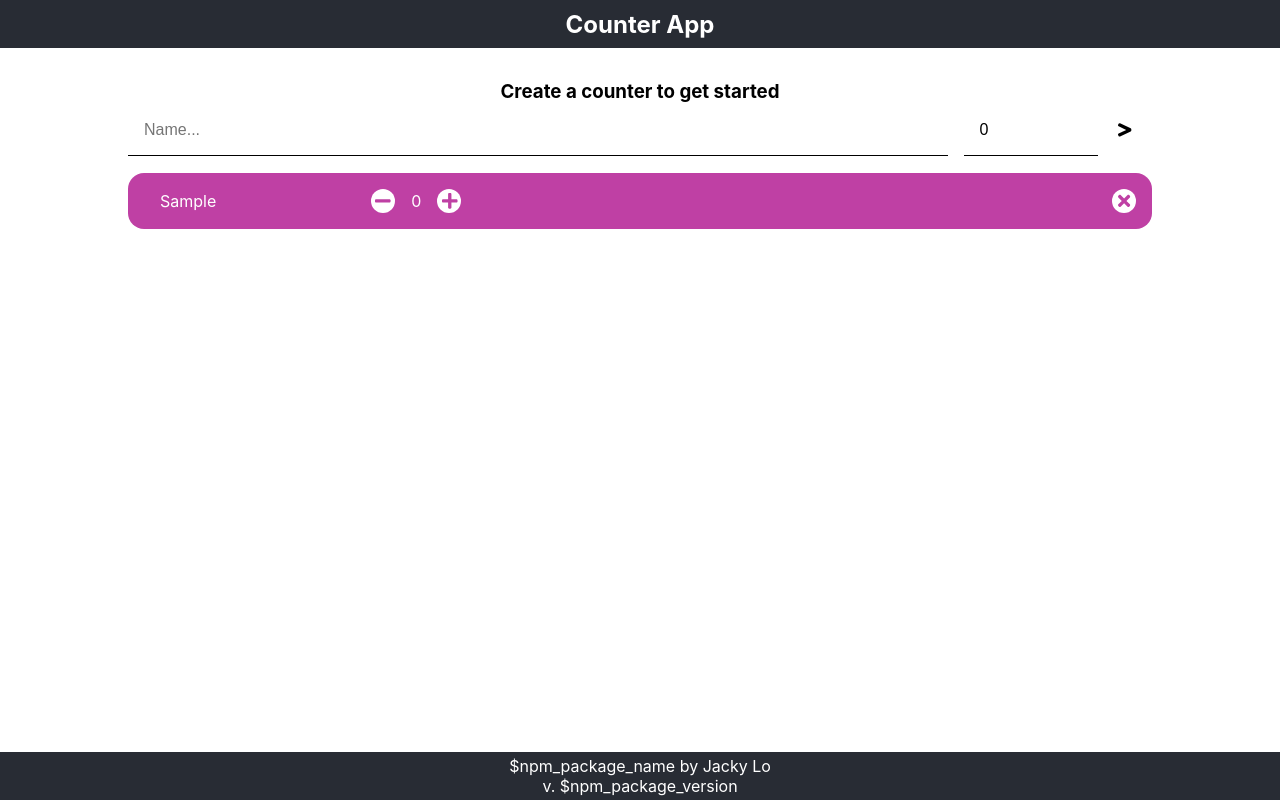
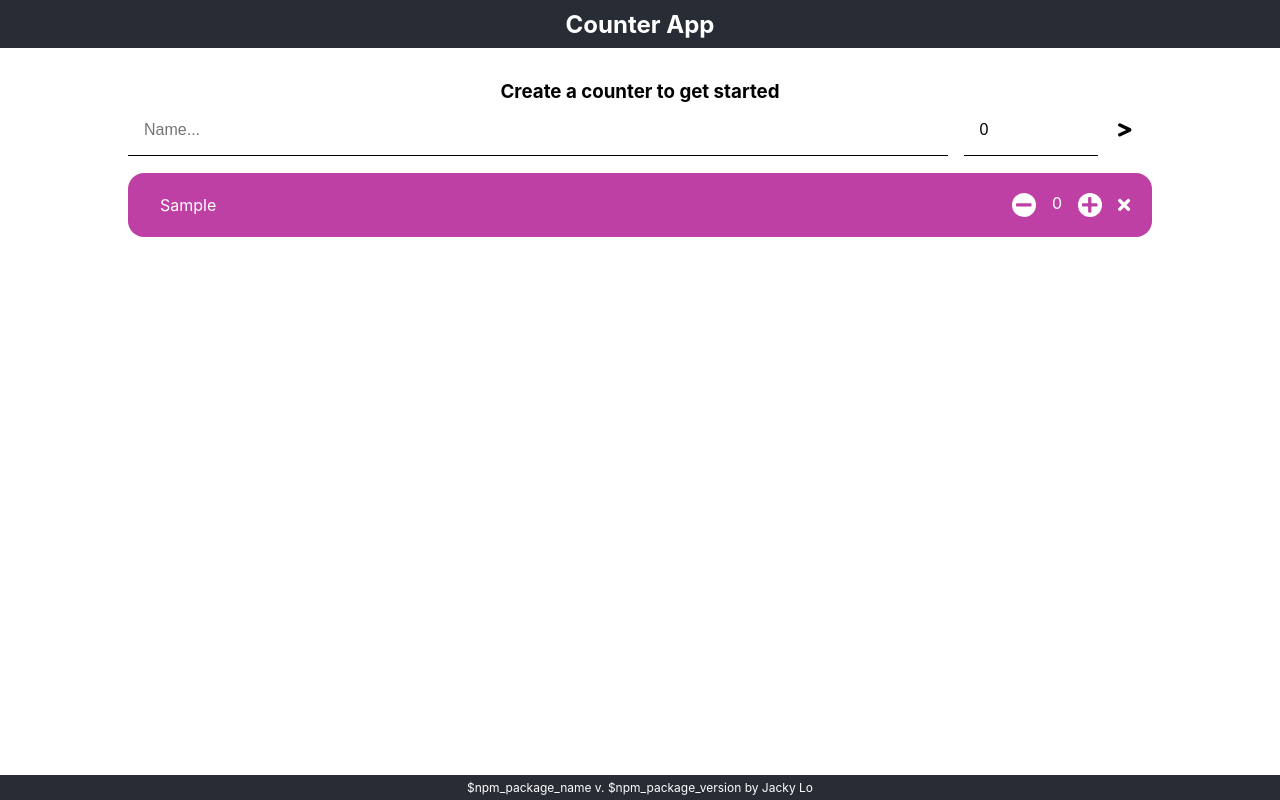
Before and after one commit to jljcky/counter-app, a React (Create React App) app: page / in a window 1280 px wide. Both pictures are taken after typing "Sample" into the empty fields and a click on the button 1125 px from the left and 130 px from the top of the page. Built offline with nearby package versions, Linux system fonts and the light colour scheme.

Commit message:
minor counter fixes

```diff
--- a/src/App.css
+++ b/src/App.css
@@ -7,10 +7,10 @@ button:focus {
 }
 
 .App {
-  text-align: center;
   height: 100vh;
   display: flex;
   flex-direction: column;
+  text-align: center;
 }
 
 .App-header {
@@ -41,8 +41,7 @@ button:focus {
 }
 
 #create-counter-title {
-  /* width: 12rem; */
-  margin: 0
+  margin: 0;
 }
 
 #create-counter>form {
@@ -102,19 +101,17 @@ button:focus {
   padding: 1rem;
   color: gray;
   font-style: italic;
-  display: flex;
-  align-items: center;
-  justify-content: center;
   font-size: 1rem;
 }
 
 .counter {
   display: flex;
   padding: 1rem;
-  padding-left: 2rem;
   align-items: center;
   color: white;
   border-radius: 1rem;
+  min-height: 2rem;
+  user-select: none;
 }
 
 .counter:not(:last-of-type) {
@@ -122,26 +119,32 @@ button:focus {
 }
 
 .counter-name {
-  width: 20%;
-  word-wrap: break-word;
+  padding-left: 1rem;
   padding-right: 1rem;
   text-align: start;
+  flex-grow: 1;
+
+  white-space: nowrap;
+  overflow: hidden;
+  text-overflow: ellipsis;
+  min-width: 0px;
 }
 
 .counter-main {
   display: flex;
-  flex-grow: 1;
-  align-items: center;
+  margin-right: 10px;
 }
 
 .counter-count {
-  padding-left: 1rem;
-  padding-right: 1rem;
+  margin-left: 1rem;
+  margin-right: 1rem;
 }
 
-.inc-counter-btn,
-.dec-counter-btn,
-.rm-counter-btn {
+.settings-btn {
+  margin-right: 10px;
+}
+
+.counter button {
   width: 1.5rem;
   height: 1.5rem;
   background-color: white;
@@ -152,12 +155,17 @@ button:focus {
   justify-content: center;
 }
 
+/* .counter button:active {
+  background-color: black;
+} */
+
 .App-footer {
   background-color: #282c34;
-  height: 3rem;
   display: flex;
   flex-direction: column;
   align-items: center;
   justify-content: center;
   color: white;
+  font-size: 12px;
+  padding: 0.3rem;
 }
--- a/src/App.js
+++ b/src/App.js
@@ -6,26 +6,33 @@ import {v4 as uuidv4} from 'uuid';
 import {FontAwesomeIcon} from '@fortawesome/react-fontawesome';
 import {faGreaterThan} from '@fortawesome/free-solid-svg-icons';
 
+const MAX_COUNT = 999999;
+const MIN_COUNT = -999999;
+
 function App() {
   const [counters, setCounters] = useState([]);
   const [counterSettings, setCounterSettings] = useState({name: "", count: 0});
 
   useEffect(() => {
-    let currentVersion = localStorage.getItem('version');
-    if (currentVersion) {
-      if (currentVersion === process.env.REACT_APP_VERSION) {
-        let stored = localStorage.getItem('counters');
-        if (stored) {
-          setCounters(JSON.parse(stored));
-        }
-      } else {
-        localStorage.clear();
-        localStorage.setItem('version', process.env.REACT_APP_VERSION);
-      }
-    } else {
-      localStorage.clear();
-      localStorage.setItem('version', process.env.REACT_APP_VERSION);
+    let stored = localStorage.getItem('counters');
+    if (stored) {
+      setCounters(JSON.parse(stored));
     }
+    // let currentVersion = localStorage.getItem('version');
+    // if (currentVersion) {
+    //   if (currentVersion === process.env.REACT_APP_VERSION) {
+    //     let stored = localStorage.getItem('counters');
+    //     if (stored) {
+    //       setCounters(JSON.parse(stored));
+    //     }
+    //   } else {
+    //     localStorage.clear();
+    //     localStorage.setItem('version', process.env.REACT_APP_VERSION);
+    //   }
+    // } else {
+    //   localStorage.clear();
+    //   localStorage.setItem('version', process.env.REACT_APP_VERSION);
+    // }
   }, []);
 
   useEffect(() => {
@@ -38,7 +45,7 @@ function App() {
       {
         name: counterSettings.name ? counterSettings.name : "New Counter",
         id: uuidv4(),
-        count: parseInt(counterSettings.count),
+        count: counterSettings.count,
         hsl: {
           hue: Math.floor(Math.random() * 360),
           saturation: '50%',
@@ -56,15 +63,20 @@ function App() {
     let newList = [...counters];
     newList.forEach(counter => {
       if (counter.id === id) {
-        counter.count = value;
+        counter.count = value > MAX_COUNT ? MAX_COUNT : (value < MIN_COUNT ? MIN_COUNT : value);
       }
     });
     setCounters(newList);
-
   };
 
-  const changeSettings = (e, type) => {
-    setCounterSettings(counterSettings => ({...counterSettings, [type]: e.target.value}));
+  const changeSettingsName = (e) => {
+    setCounterSettings(counterSettings => ({...counterSettings, name: e.target.value}));
+  }
+
+  const changeSettingsCount = (e) => {
+    let c = parseInt(e.target.value);
+    console.log(process.env.MAX_COUNT);
+    setCounterSettings(counterSettings => ({...counterSettings, count: c > MAX_COUNT ? MAX_COUNT : c}));
   }
 
   return (
@@ -77,8 +89,8 @@ function App() {
         <div id="create-counter">
           <h3 id="create-counter-title" >Create a counter to get started</h3>
           <form onSubmit={(e) => createCounter(e)}>
-            <input id="counter-name-setter" type="text" value={counterSettings.name} placeholder="Name..." onChange={(e) => changeSettings(e, 'name')}></input>
-            <input id="counter-count-setter" type="number" value={counterSettings.count} placeholder="Count..." onChange={(e) => changeSettings(e, 'count')}></input>
+            <input id="counter-name-setter" type="text" value={counterSettings.name} placeholder="Name..." onChange={(e) => changeSettingsName(e)}></input>
+            <input id="counter-count-setter" type="number" value={counterSettings.count} placeholder="Count..." onChange={(e) => changeSettingsCount(e)}></input>
             <button id="create-counter-btn">
               <FontAwesomeIcon icon={faGreaterThan}  size="lg"/>
             </button>
@@ -88,7 +100,7 @@ function App() {
         <div id="counters-list">
           {counters.length ?
           counters.map((counter) => (
-            <Counter key={counter.id} counter={counter} change={changeCounter} remove={removeCounter}/>
+            <Counter key={counter.id} counter={counter} changeCount={changeCounter} remove={removeCounter} />
           ))
           :
           <div id="counters-list-empty">
@@ -99,8 +111,7 @@ function App() {
       </div>
 
       <footer className="App-footer">
-        <span>{process.env.REACT_APP_NAME} by Jacky Lo</span>
-        <span>v. {process.env.REACT_APP_VERSION}</span>
+        <span>{process.env.REACT_APP_NAME} v. {process.env.REACT_APP_VERSION} by Jacky Lo</span>
       </footer>
     </div>
   );
--- a/src/Counter.jsx
+++ b/src/Counter.jsx
@@ -1,20 +1,28 @@
 import React from 'react';
 import { FontAwesomeIcon } from '@fortawesome/react-fontawesome';
 
-const Counter = ({ counter, change, remove }) => {
-    return (<div className="counter" style={{ backgroundColor: `hsl(${counter.hsl.hue}, ${counter.hsl.saturation}, ${counter.hsl.lightness})` }}>
+const Counter = ({ counter, changeCount, remove }) => {
+
+    return (
+        <div className="counter" draggable style={{ backgroundColor: `hsl(${counter.hsl.hue}, ${counter.hsl.saturation}, ${counter.hsl.lightness})` }}>
+            {/* <div>
+                <FontAwesomeIcon icon="bars" size="lg" color="white" />
+            </div> */}
             <span className="counter-name">{counter.name}</span>
             <div className="counter-main">
-            <button className="inc-counter-btn" onClick={() => change(counter.id, counter.count - 1)}>
+                <button className="inc-counter-btn" onClick={() => changeCount(counter.id, counter.count - 1)}>
                     <FontAwesomeIcon icon="minus" size="lg" color={`hsl(${counter.hsl.hue}, ${counter.hsl.saturation}, ${counter.hsl.lightness})`} />
                 </button>
                 <span className="counter-count">{counter.count}</span>
-            <button className="dec-counter-btn" onClick={() => change(counter.id, counter.count + 1)}>
+                <button className="dec-counter-btn" onClick={() => changeCount(counter.id, counter.count + 1)}>
                     <FontAwesomeIcon icon="plus" size="lg" color={`hsl(${counter.hsl.hue}, ${counter.hsl.saturation}, ${counter.hsl.lightness})`} />
                 </button>
             </div>
-        <button className="rm-counter-btn" onClick={() => remove(counter.id)}>
-            <FontAwesomeIcon icon="times" size="lg" color={`hsl(${counter.hsl.hue}, ${counter.hsl.saturation}, ${counter.hsl.lightness})`} />
+            {/* <button className="settings-btn" onClick={() => { }}>
+                <FontAwesomeIcon icon="cog" size="lg" color={`hsl(${counter.hsl.hue}, ${counter.hsl.saturation}, ${counter.hsl.lightness})`} />
+            </button> */}
+            <button className="rm-counter-btn" onClick={() => remove(counter.id)} style={{ backgroundColor: `hsl(${counter.hsl.hue}, ${counter.hsl.saturation}, ${counter.hsl.lightness})` }}>
+                <FontAwesomeIcon icon="times" size="lg" color={'white'} />
             </button>
         </div>);
 }
--- a/src/index.js
+++ b/src/index.js
@@ -5,10 +5,10 @@ import App from './App';
 import reportWebVitals from './reportWebVitals';
 
 import { library } from '@fortawesome/fontawesome-svg-core'
-import { faPlus, faMinus, faTimes } from '@fortawesome/free-solid-svg-icons'
+import { faPlus, faMinus, faTimes, faCog, faBars } from '@fortawesome/free-solid-svg-icons'
 
 
-library.add(faPlus, faMinus, faTimes)
+library.add(faPlus, faMinus, faTimes, faCog, faBars)
 
 console.log(`${process.env.REACT_APP_NAME} ${process.env.REACT_APP_VERSION}`)
 
```
Also changed, not shown: 2 other files (tests, documents, lock files or other folders). Lines whose indentation alone changed are shown as unchanged.
